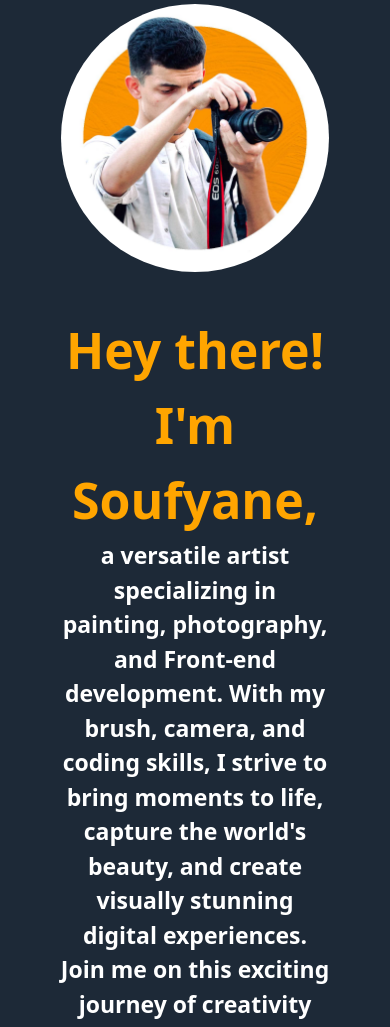
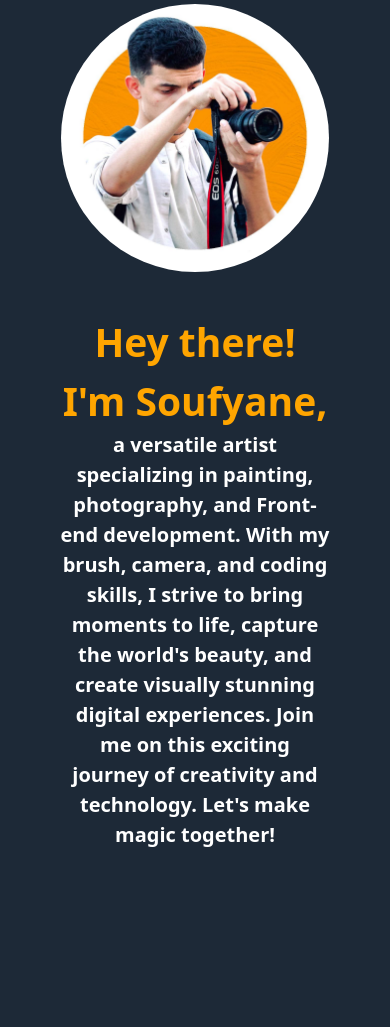
Before and after one commit to soufyaneKh28/ArtPortfolio, a website: page public/index.html in a window 390 px wide. Shown: the part 309-1336 px from the top of the page. Drawn offline with nearby package versions, Linux system fonts and the light colour scheme.

Commit message:
fontSize

```diff
--- a/public/Style.css
+++ b/public/Style.css
@@ -153,6 +153,19 @@ footer li:hover {
   .card {
     width: 350px;
   }
+  .AboutText {
+    color: white;
+    font-size: 20px;
+    font-weight: 600;
+    text-align: center;
+  }
+  .AboutText span {
+    color: orange;
+    margin-bottom: 5px;
+    font-size: 39px;
+    font-weight: bolder;
+    padding-bottom: 10px;
+  }
 }
 .card p {
   color: rgb(165, 162, 162);
```
